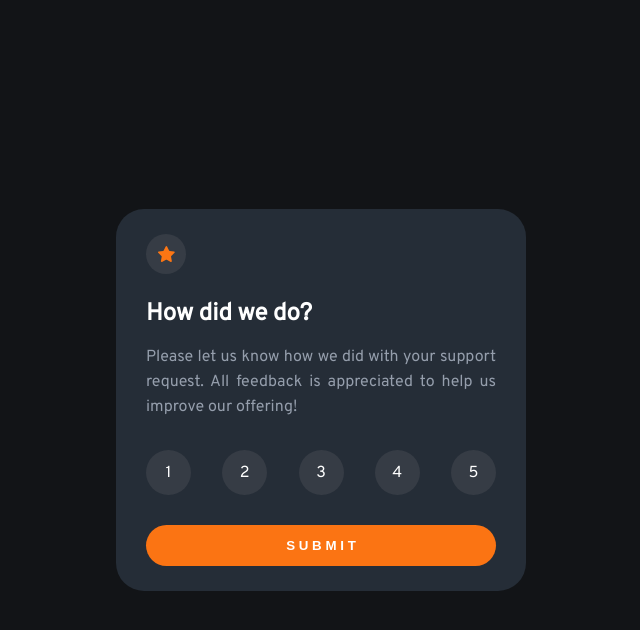
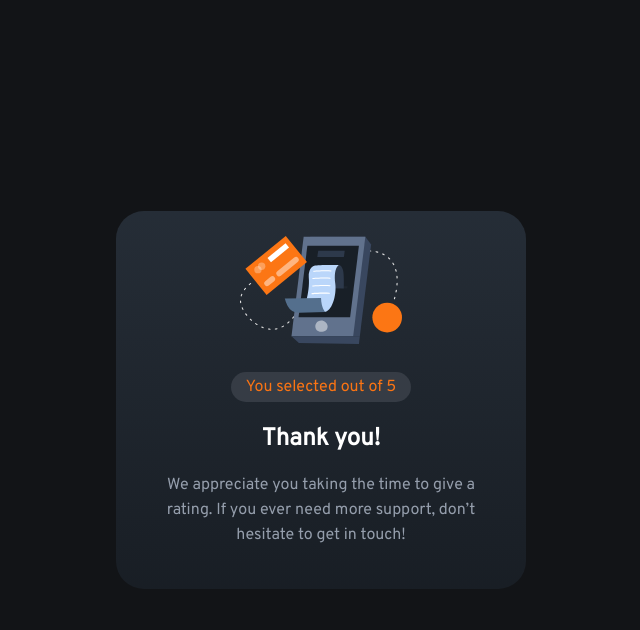
Before and after one commit to Rafael-Brizuena/interactive-rating-component-main, a plain HTML site: page index.html in a window 1280 px wide. Both pictures are taken after a click on the button "S U B M I T". Shown: the whole page, without its empty margins (319-959 px from the left). Drawn offline with Linux system fonts and the light colour scheme.

Commit message:
Criação de componente de agradecimento e correções na estruturação e bugs da página.

```diff
--- a/css/master.css
+++ b/css/master.css
@@ -18,25 +18,27 @@ body{
     align-items: center;
 }
 
-#rating{
+#main-box{
     width: 350px;
-    background-color: hsl(213, 19%, 18%);
+    background-image: linear-gradient(hsl(213, 19%, 18%), hsl(213, 20%, 12%));
     border-radius: 28px;
     padding: 25px 30px;
 }
 
-#rating h2{
+/* --- */
+
+#swappable-box-rating h2{
     color: hsl(0, 0%, 100%);
     margin: 25px 0px 8px 0px;
 }
 
-#rating p{
+#swappable-box-rating p{
     color: hsl(217, 12%, 63%);
     text-align: justify;
     line-height: 25px;
 }
 
-#rating button{
+#swappable-box-rating button{
     width: 100%;
     color: hsl(0, 0%, 100%);
     background-color: hsl(25, 97%, 53%);
@@ -45,13 +47,25 @@ body{
     padding: 13px;
 }
 
-#rating-options{
+#swappable-box-rating button:hover{
+    background-color: hsl(0, 0%, 100%);
+    color: hsl(25, 97%, 53%);
+    cursor: pointer;
+}
+
+#swappable-box-rating-options{
     display: flex;
     margin: 30px 0;
     justify-content: space-between;
+    overflow: hidden;
+    flex-direction: row-reverse;
 }
 
-#rating-options span{
+#swappable-box-rating-options > input {
+    display: none;
+}
+
+#swappable-box-rating-options > label {
     background-color: hsl(216, 12%, 24%);
     color: hsl(0, 0%, 100%);
     border-radius: 50%;
@@ -60,13 +74,46 @@ body{
     display: flex;
     justify-content: center;
     align-items: center;
+    cursor: pointer;
+    transition: 0.2s;
 }
 
-#rating-options span:hover{
-    background-color: hsl(217, 12%, 63%);
+#swappable-box-rating-options > input:not(:checked) ~ label:hover{
+    background-color: hsl(25, 97%, 53%);
 }
 
-#rating-options span:active{
+#swappable-box-rating-options > input:checked + label{
     background-color: hsl(25, 97%, 53%);
-    transition: 200ms;
 }
+
+/* --- */
+
+#swappable-box-thanx{
+    display: none;
+}
+
+#swappable-box-thanx > *{
+    text-align: center;
+}
+
+#swappable-box-thanx > object{
+    margin: 0 auto;
+}
+
+#swappable-box-thanx h2{
+    color: hsl(0, 0%, 100%);
+}
+
+#swappable-box-thanx p{
+    color: hsl(217, 12%, 63%);
+    line-height: 25px;
+}
+
+#user-rate{
+    color: hsl(25, 97%, 53%);
+    background-color: hsl(216, 12%, 24%);
+    padding: 5px 15px;
+    border-radius: 30px;
+    display: table;
+    margin: 22px auto;
+}
--- a/index.html
+++ b/index.html
@@ -10,6 +10,7 @@
   <link rel="preconnect" href="https://fonts.googleapis.com">
   <link rel="preconnect" href="https://fonts.gstatic.com" crossorigin>
   <link href="https://fonts.googleapis.com/css2?family=Overpass&display=swap" rel="stylesheet">
+  <script type="text/javascript" src="./js/script.js"></script>
 
   <title>Frontend Mentor | Interactive rating component</title>
 
@@ -17,7 +18,8 @@
 
 <body>
 
-    <div id="rating">
+  <div id="main-box">
+    <div id="swappable-box-rating">
       <div id="star">
         <object data="./images/icon-star.svg" type="image/svg+xml"></object>
       </div>
@@ -26,33 +28,44 @@
       <p>Please let us know how we did with your support request. All feedback is appreciated
         to help us improve our offering!</p>
 
-      <div id="rating-options">
-        <span>1</span>
-        <span>2</span>
-        <span>3</span>
-        <span>4</span>
-        <span>5</span>
+      <div id="swappable-box-rating-options">
+        <input type="radio" name="rating" id="rating-5">
+        <label for="rating-5">5</label>
+        <input type="radio" name="rating" id="rating-4">
+        <label for="rating-4">4</label>
+        <input type="radio" name="rating" id="rating-3">
+        <label for="rating-3">3</label>
+        <input type="radio" name="rating" id="rating-2">
+        <label for="rating-2">2</label>
+        <input type="radio" name="rating" id="rating-1">
+        <label for="rating-1">1</label>
       </div>
 
-      <button><strong>S U B M I T</strong></button>
+      <button onclick="alteraPag()"><strong>S U B M I T</strong></button>
     </div>
+
+    <!-- swap to thank you -->
+
+    <div id="swappable-box-thanx">
+      <center>
+        <object data="./images/illustration-thank-you.svg" type="image/svg+xml"></object>
+      </center>
+
+      <span id="user-rate">You selected out of 5</span>
+
+      <h2>Thank you!</h2>
+
+      <p>We appreciate you taking the time to give a rating. If you ever need more support,
+        don’t hesitate to get in touch!</p>
+    </div>
+
+  </div>
+
+
+
 
 
   <!-- <div>
-
-
-    You selected out of 5
-
-    Thank you!
-
-    We appreciate you taking the time to give a rating. If you ever need more support,
-    don’t hesitate to get in touch!
-
- Thank you state end
-  </div>
-
-
-  <div>
     Challenge by <a href="https://www.frontendmentor.io?ref=challenge" target="_blank">Frontend Mentor</a>.
     Coded by <a href="https://github.com/Rafael-Brizuena">Rafael Cabral Brizuena</a>.
   </div> -->
--- /dev/null
+++ b/js/script.js
@@ -0,0 +1,4 @@
+function alteraPag(){
+    document.getElementById("swappable-box-rating").style.display = "none";
+    document.getElementById("swappable-box-thanx").style = "display:block;";
+}
```
